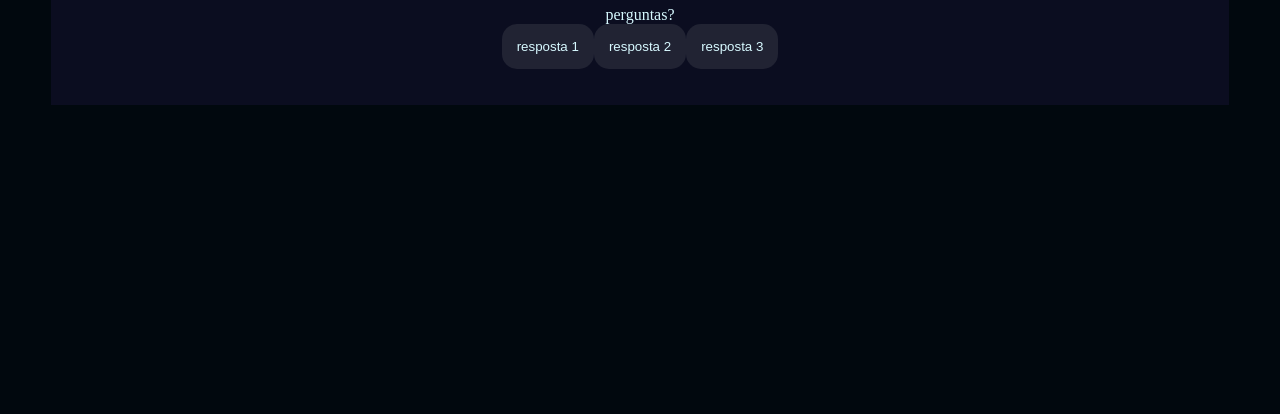
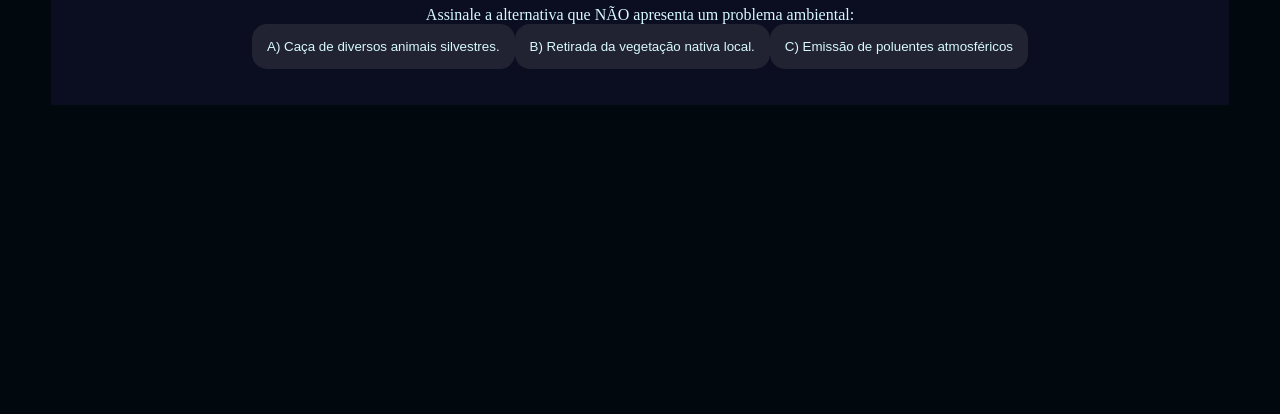
Before and after one commit to gabrielbaio/perguntas, a plain HTML site: page index.html in a window 1280 px wide. Shown: the part 402-816 px from the top of the page. Drawn offline with Linux system fonts and the light colour scheme.

Commit message:
Add files via upload

```diff
--- a/index.html
+++ b/index.html
@@ -4,11 +4,11 @@
     <meta charset="UTF-8">
     <meta name="viewport" content="width=device-width, initial-scale=1.0">
     <link rel="stylesheet" href="style.css">
-    <title>Você decide o futuro da IA</title>
+    <title>Perguntas ambientais</title>
 </head>
 <body>
     <div class="caixa-principal">
-        <h1>Você decide o futuro da IA</h1>
+        <h1>Perguntas ambientais</h1>
         <div class="caixa-perguntas"></div>
         <div class="caixa-alternativas"></div>
         <div class="caixa-resultado"></div>
--- a/script.js
+++ b/script.js
@@ -6,56 +6,56 @@ const textoResultado = document.querySelector(".texto-resultado");
 
 const perguntas = [
     {
-        enunciado: "perguntas?",
+        enunciado: "Assinale a alternativa que NÃO apresenta um problema ambiental:",
         alternativas: [
             {
-                texto: "resposta 1",
-                afirmacao: "afirmacao"
+                texto: "A) Caça de diversos animais silvestres.",
+                afirmacao: "Certo"
             },
             {
-                texto: "resposta 2",
-                afirmacao: "afirmacao"
+                texto: "B) Retirada da vegetação nativa local.",
+                afirmacao: "Errado"
             },
             {
-                texto: "resposta 3",
-                afirmacao: "afirmacao"
+                texto: "C) Emissão de poluentes atmosféricos   ",
+                afirmacao: "Errado"
             }
 
         ]
     },
     {
-        enunciado: "pergunta 2?",
+        enunciado: "Como preservar árvores e florestas ",
         alternativas: [
              {
-                texto: "resposta 1",
-                afirmacao: "afirmacao"
+                texto: "A) Construindo uma casa na árvore",
+                afirmacao: "Errado"
             },
             {
-                texto: "resposta 2",
-                afirmacao: "afirmacao"
+                texto: "B)Reciclando papéis, jornais e revistas",
+                afirmacao: "Certo"
             },
             {
-                texto: "resposta 3",
-                afirmacao: "afirmacao"
+                texto: "C) Apoiar a causa LGBTQIA+",
+                afirmacao: "Errado"
             },
 
         ]
     },
     {
-        enunciado: "pergunta 3",
+        enunciado: "O que é Ecologia",
         alternativas: [
             {
 
-                texto: "resposta 1",
-                afirmacao: "afirmacao"
+                texto: "A)ciência que estuda a vida e os organismos vivos",
+                afirmacao: "Errado"
             },
             {
-                texto: "resposta 2",
-                afirmacao: "afirmacao"
+                texto: "B)é a ciência que estuda as relações dos seres vivos entre si e com o seu ambiente.",
+                afirmacao: "Certo"
             },
             {
-                texto: "resposta 3",
-                afirmacao: "afirmacao"
+                texto: "C)é uma das ciências humanas que estuda a sociedade",
+                afirmacao: "Errado"
             },
 
         ]
```
